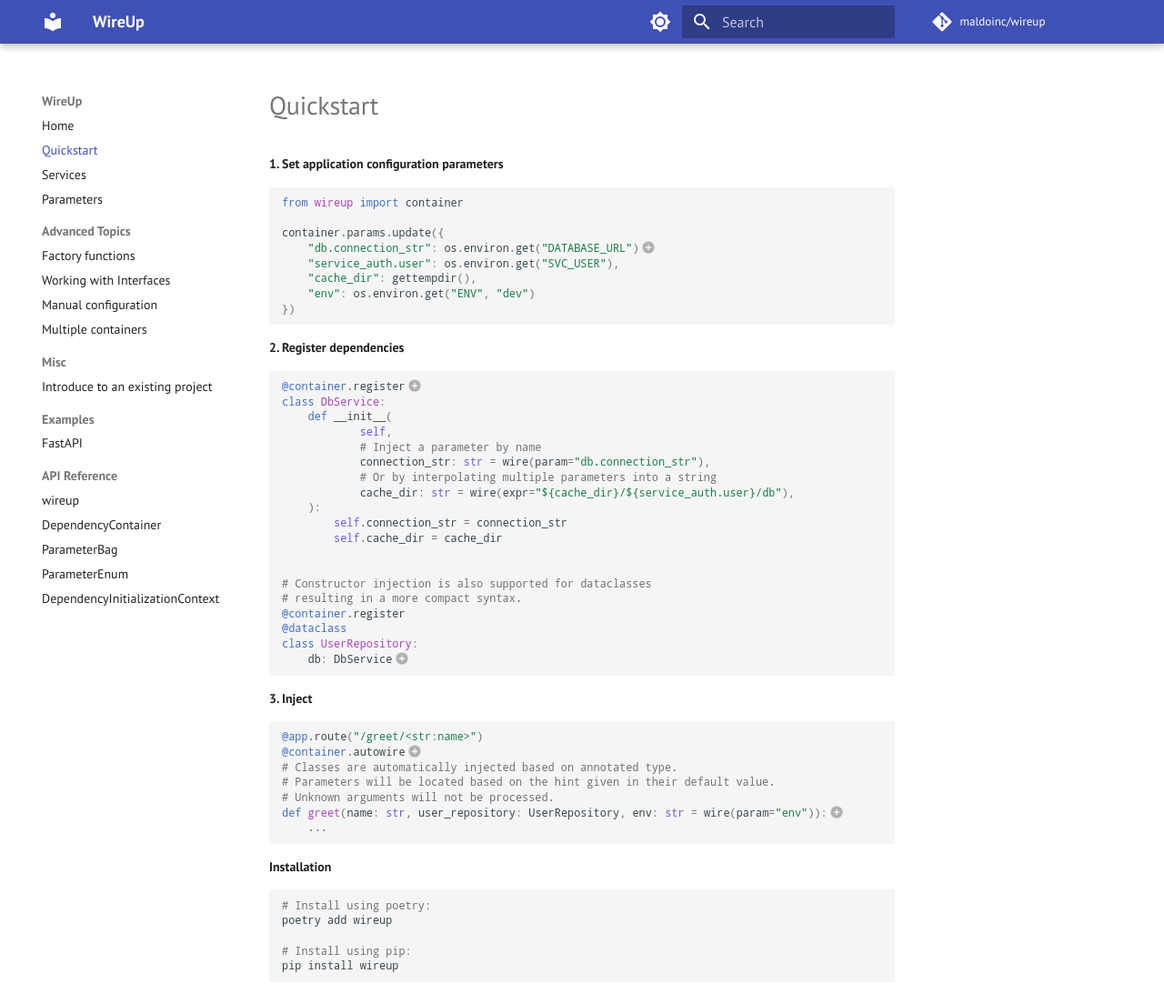
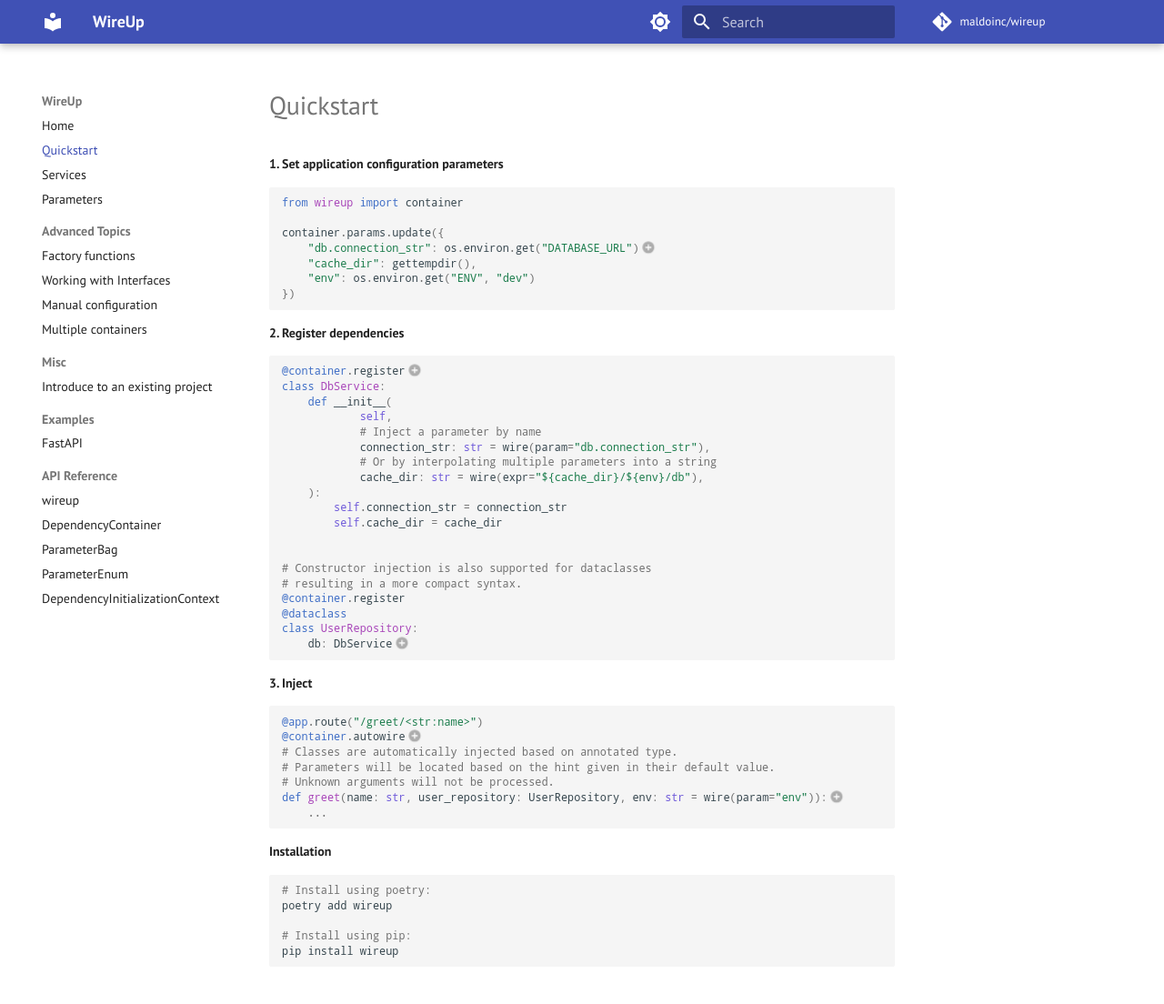
Before and after one commit to maldoinc/wireup, an MkDocs documentation site: the page built from docs/pages/quickstart.md, in a window 1280 px wide and 1104 px high. Shown: the whole window at 91% size. Built offline with MkDocs 1.6.1 and Material for MkDocs 9.7.7, drawn with Linux system fonts in a browser that asks for light colours; some web fonts are replaced; comment, search, counter and statistics services are not loaded.

Commit message:
Quickstart update

```diff
--- a/docs/pages/quickstart.md
+++ b/docs/pages/quickstart.md
@@ -5,7 +5,6 @@ from wireup import container
 
 container.params.update({
     "db.connection_str": os.environ.get("DATABASE_URL")# (1)!
-    "service_auth.user": os.environ.get("SVC_USER"),
     "cache_dir": gettempdir(),
     "env": os.environ.get("ENV", "dev")
 })
@@ -24,7 +23,7 @@ class DbService:
             # Inject a parameter by name
             connection_str: str = wire(param="db.connection_str"),
             # Or by interpolating multiple parameters into a string
-            cache_dir: str = wire(expr="${cache_dir}/${service_auth.user}/db"),
+            cache_dir: str = wire(expr="${cache_dir}/${env}/db"),
     ):
         self.connection_str = connection_str
         self.cache_dir = cache_dir
```
Also changed, not shown: other parts of docs/pages/quickstart.md (+1 -1 lines).
